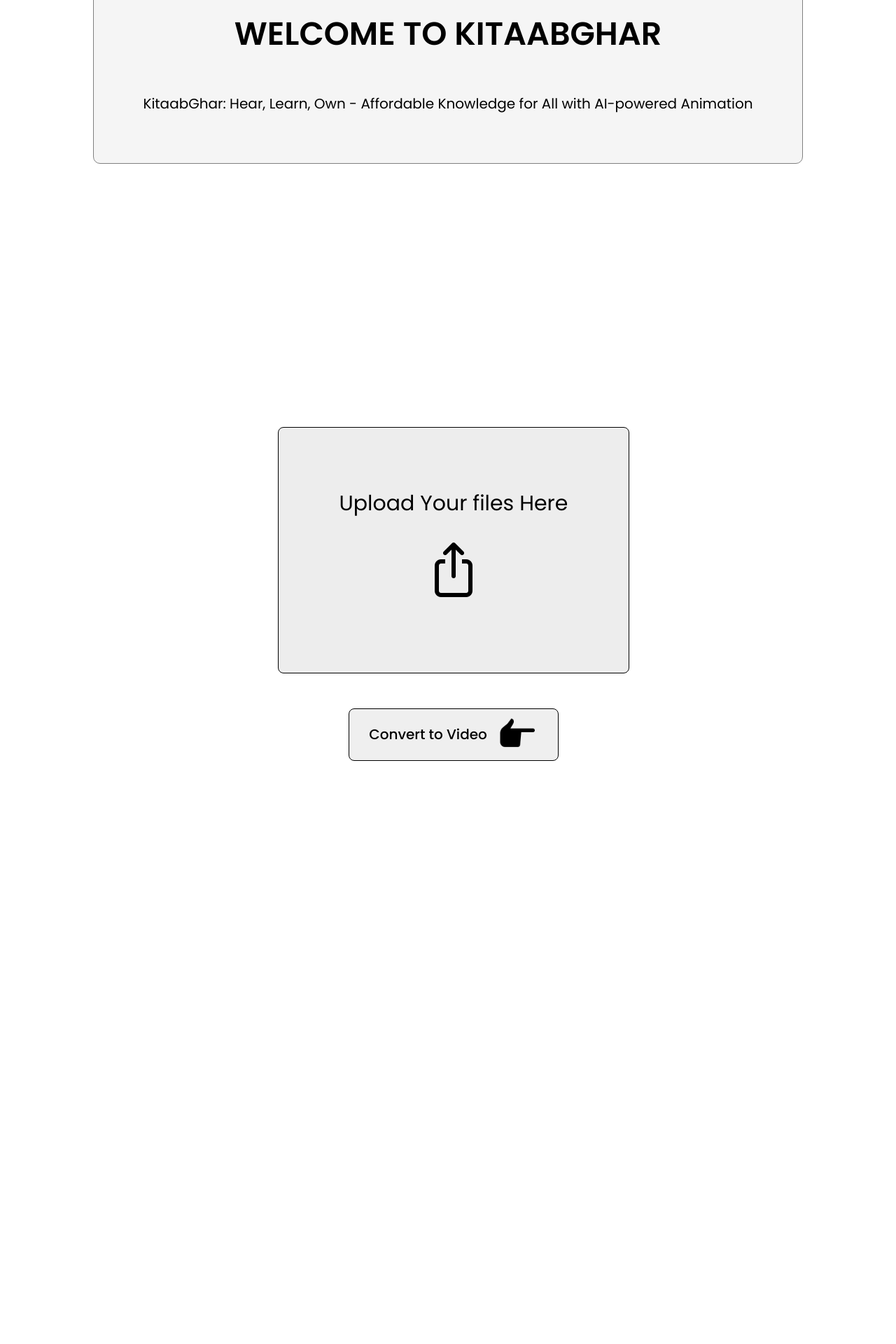
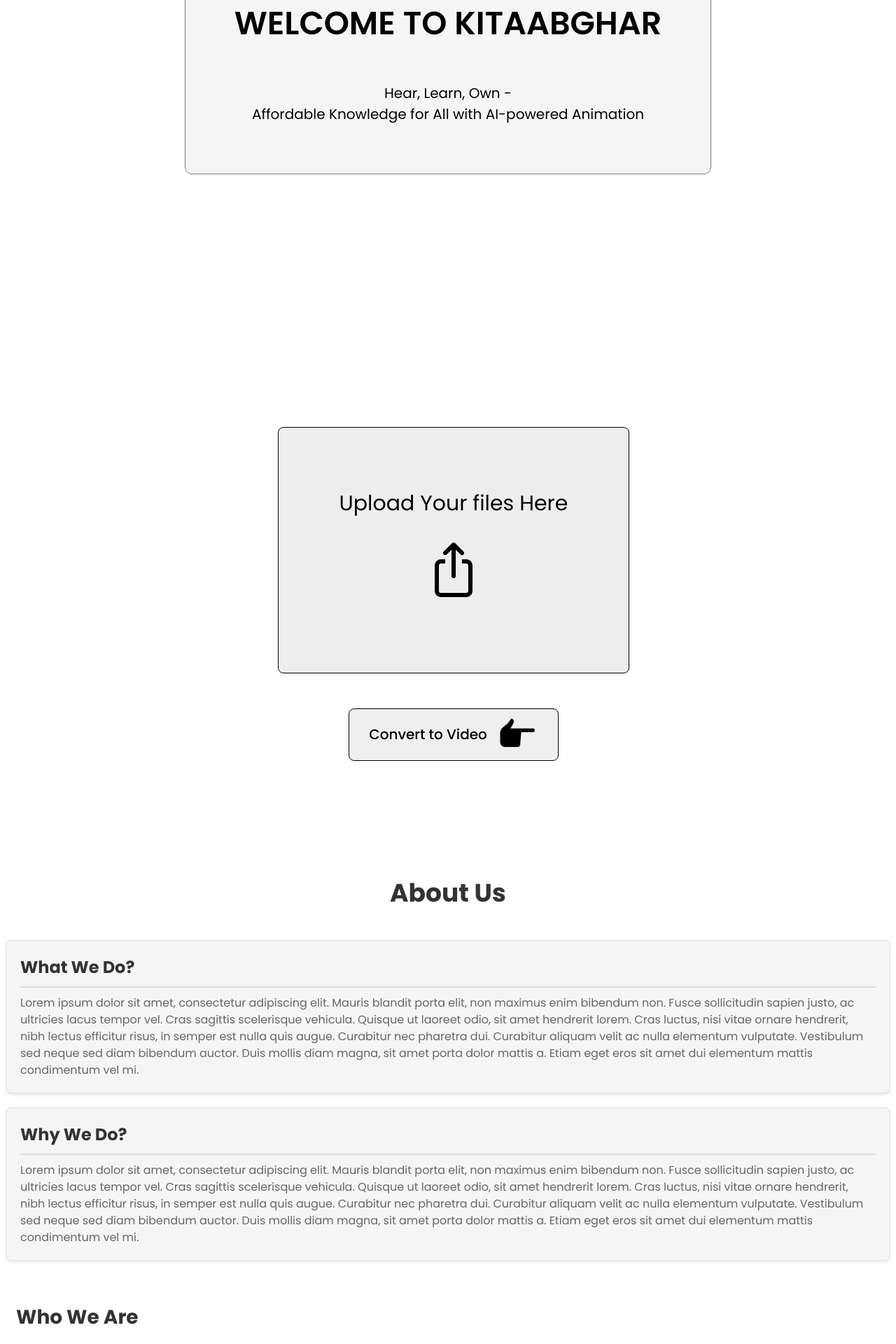
Before and after one commit to AakritiMeh/kitaabghar-N-W, a React (Vite) app: page / in a window 1280 px wide. Shown: the part 280-2200 px from the top of the page at 70% size. Before the commit the page ends 1536 px from the top, so only its background shows below. Built offline with nearby package versions, Linux system fonts and the light colour scheme.

Commit message:
about us page updated

```diff
--- a/src/App.jsx
+++ b/src/App.jsx
@@ -3,7 +3,7 @@
 // import viteLogo from '/vite.svg'
 import "./App.css"
 // import Navbar from './components/Navbar'
-// import AboutUsPage from './pages/AboutUsPage'
+import AboutUsPage from './pages/AboutUsPage'
 import LandingPage from "./pages/LandingPage"
 import FileUploadToAi from "./pages/FileUploadToAi"
 function App() {
@@ -13,6 +13,7 @@
     <>
     <LandingPage />
       <FileUploadToAi />
+      <AboutUsPage />
     </>
   )
 }
--- a/src/pages/AboutUsPage.jsx
+++ b/src/pages/AboutUsPage.jsx
@@ -11,7 +11,7 @@
         <AboutUsBox Title="What We Do?" Description={description}></AboutUsBox>
         <AboutUsBox Title="Why We Do?" Description={description}></AboutUsBox>
         <div className="People">
-            <div>Who We Are</div>
+            <div className="WhoWeAreHeading">Who We Are</div>
             <div className="PeopleContainer">
             <AboutUsBoxAakriti></AboutUsBoxAakriti>
             <AboutUsBoxAnsh></AboutUsBoxAnsh>
--- a/src/pages/LandingPage.jsx
+++ b/src/pages/LandingPage.jsx
@@ -1,12 +1,15 @@
 import "../styles/LandingPage.css"
-const tagline="KitaabGhar: Hear, Learn, Own - Affordable Knowledge for All with AI-powered Animation"
+
 
 const WelcomeBox = () => {
   return (
     <div className="LandingMain">
         <div className="LandingContent">
             <div className="LandingHeading">WELCOME TO KITAABGHAR</div>
-            <div className="Landingdesc">{tagline}</div>
+            <div className="Landingdesc">
+            <div>Hear, Learn, Own - </div>
+            <div>Affordable Knowledge for All with AI-powered Animation</div>
+            </div>
         </div>
     </div>
   )
--- a/src/styles/AboutUsAakriti.css
+++ b/src/styles/AboutUsAakriti.css
@@ -1,3 +1,4 @@
+@import url('https://fonts.googleapis.com/css2?family=Poppins:wght@300;400;500;600;700&display=swap');
 .AboutUsBoxAakriti {
     display: flex;
     max-width: 800px;
@@ -6,6 +7,7 @@
     background-color: #f5f5f5;
     border-radius: 8px;
     box-shadow: 0 2px 4px rgba(0, 0, 0, 0.1);
+    font-family: "Poppins";
 }
 
 .ImageSection {
--- a/src/styles/AboutUsAnsh.css
+++ b/src/styles/AboutUsAnsh.css
@@ -1,3 +1,4 @@
+@import url('https://fonts.googleapis.com/css2?family=Poppins:wght@300;400;500;600;700&display=swap');
 .AboutUsBoxAnsh {
     display: flex;
     flex-direction: row-reverse;
@@ -8,6 +9,7 @@
     background-color: #f5f5f5;
     border-radius: 8px;
     box-shadow: 0 2px 4px rgba(0, 0, 0, 0.1);
+    font-family: "Poppins";
   }
 
   .ImageSection {
--- a/src/styles/AboutUsBox.css
+++ b/src/styles/AboutUsBox.css
@@ -1,11 +1,13 @@
+@import url('https://fonts.googleapis.com/css2?family=Poppins:wght@300;400;500;600;700&display=swap');
 .AboutUsBoxMain {
     background-color: #f5f5f5;
     border: 1px solid #e0e0e0;
     border-radius: 8px;
     padding: 20px;
     box-shadow: 0 2px 4px rgba(0, 0, 0, 0.1);
-    max-width: 100vw; /* Adjust as needed */
-    margin: 20px auto; /* Centers the box if it's less than 100% width */
+    max-width: 100vw;
+    margin: 20px auto;
+    font-family: "Poppins";
 }
 
 .title {
--- a/src/styles/AboutUsPage.css
+++ b/src/styles/AboutUsPage.css
@@ -1,8 +1,10 @@
+@import url('https://fonts.googleapis.com/css2?family=Poppins:wght@300;400;500;600;700&display=swap');
 .AboutUsPage {
     max-width: 1200px;
     margin: 0 auto;
     padding: 20px;
-  }
+    font-family: "Poppins";
+}
 
   .heading {
     font-size: 36px;
@@ -10,18 +12,21 @@
     text-align: center;
     margin-bottom: 40px;
     color: #333;
+    font-family: "Poppins";
   }
 
   .People {
     margin-top: 60px;
   }
 
-  .People > div:first-child {
+  .WhoWeAreHeading {
     font-size: 28px;
     font-weight: bold;
-    text-align: center;
+    text-align: left;
+    padding-left: 15px;
     margin-bottom: 30px;
     color: #333;
+    font-family: "Poppins";
   }
 
   .PeopleContainer {
--- a/src/styles/LandingPage.css
+++ b/src/styles/LandingPage.css
@@ -31,4 +31,8 @@
 }
 .Landingdesc{
     font-size: 20px;
+    display: flex;
+    flex-direction: column;
+    align-items: center;
+    justify-content: center;
 }
```
